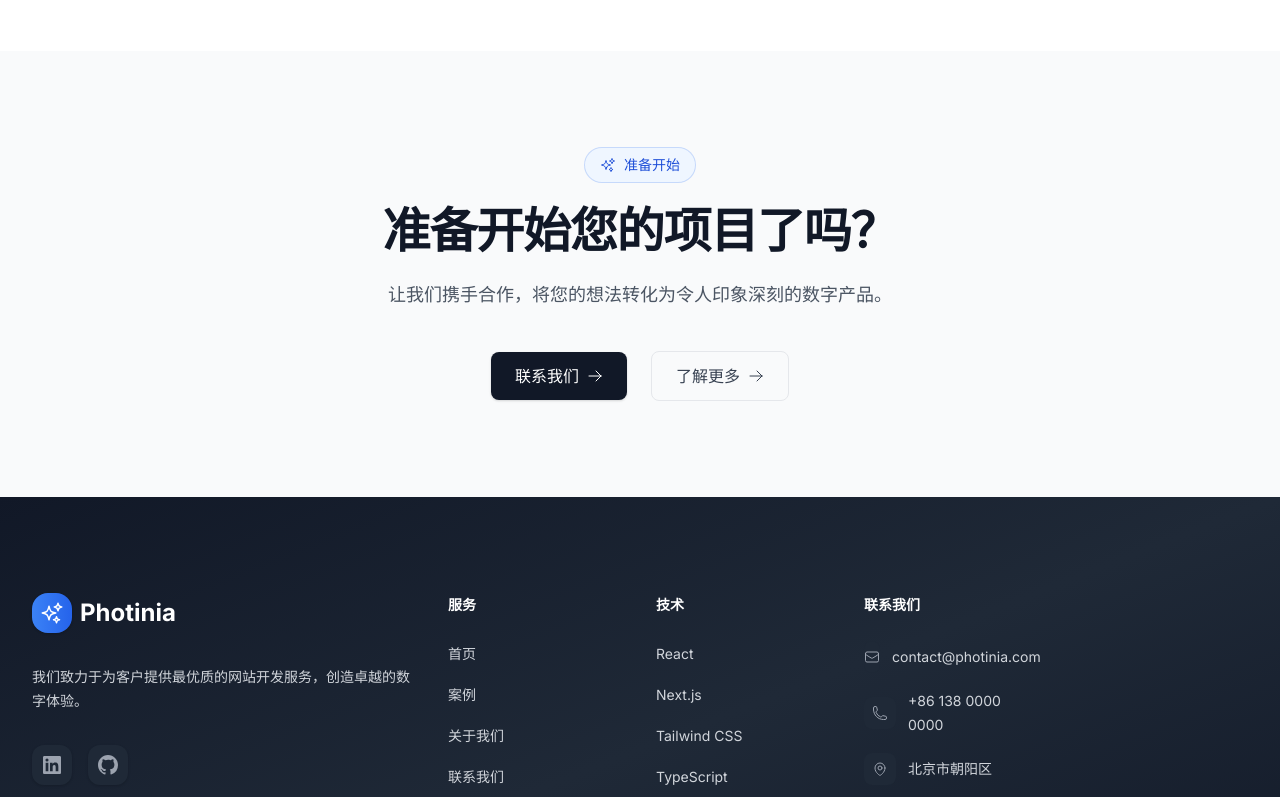
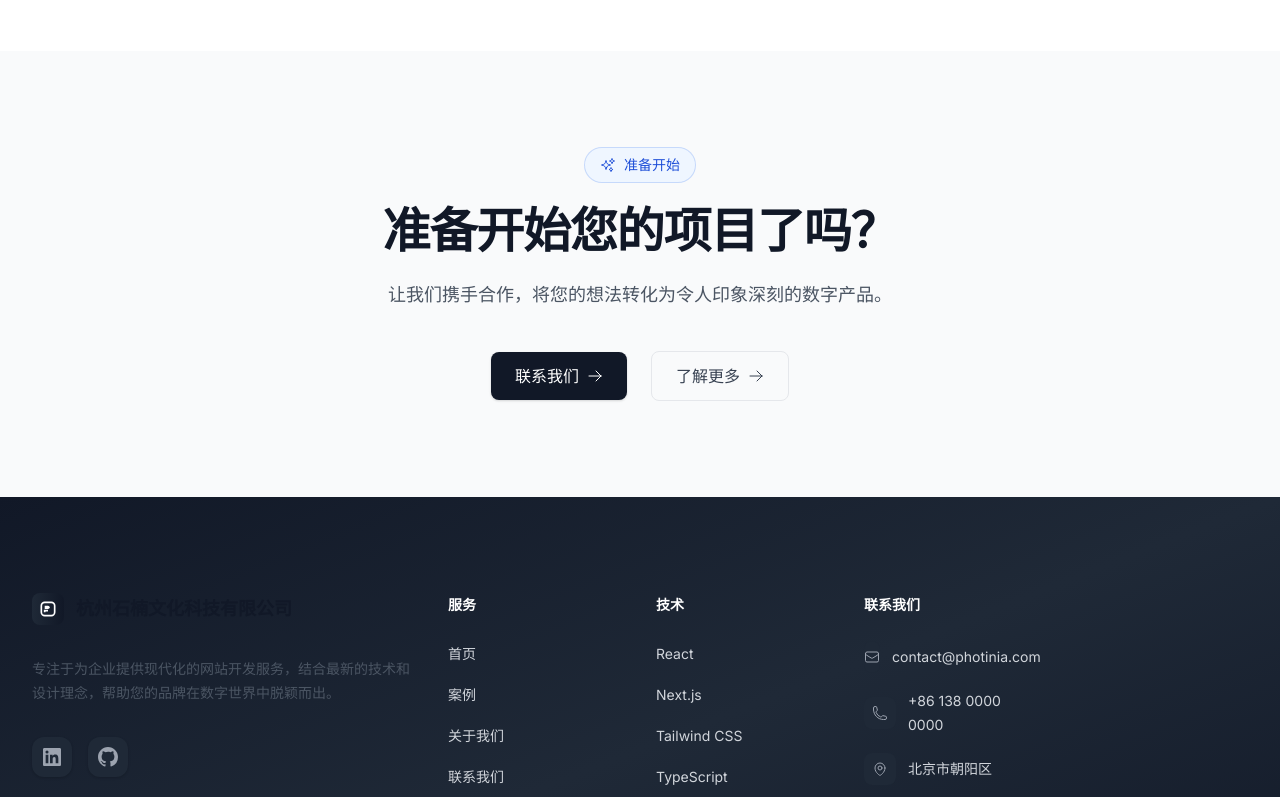
Before and after one commit to goudan1030/shinanwebsite, a Next.js app: page /cases in a window 1280 px wide. Shown: the part 2000-2797 px from the top of the page. Built offline with nearby package versions, Linux system fonts and the light colour scheme.

Commit message:
Update company name from Photinia to 杭州石楠文化科技有限公司

```diff
--- a/app/layout.tsx
+++ b/app/layout.tsx
@@ -5,8 +5,8 @@ import './globals.css'
 const inter = Inter({ subsets: ['latin'] })
 
 export const metadata: Metadata = {
-  title: 'Photinia - 专业的网站开发服务',
-  description: '我们提供现代化的网站开发服务，专注于用户体验和设计美学',
+  title: '杭州石楠文化科技有限公司 - 专业网站开发服务',
+  description: '杭州石楠文化科技有限公司专注于为企业提供现代化的网站开发服务，结合最新的技术和设计理念，帮助您的品牌在数字世界中脱颖而出。',
 }
 
 export default function RootLayout({
--- a/app/page.tsx
+++ b/app/page.tsx
@@ -97,7 +97,7 @@ export default function HomePage() {
               <span className="text-gray-900">数字体验</span>
             </h1>
             <p className="mt-6 text-lg leading-8 text-gray-600">
-              我们专注于为企业提供现代化的网站开发服务，结合最新的技术和设计理念，
+              杭州石楠文化科技有限公司专注于为企业提供现代化的网站开发服务，结合最新的技术和设计理念，
               帮助您的品牌在数字世界中脱颖而出。
             </p>
             <div className="mt-8 flex items-center gap-x-6">
--- a/components/Footer.tsx
+++ b/components/Footer.tsx
@@ -50,15 +50,19 @@ export default function Footer() {
       <div className="container-max section-padding">
         <div className="xl:grid xl:grid-cols-3 xl:gap-8">
           {/* Company Info */}
-          <div className="space-y-8 xl:col-span-1">
-            <div className="flex items-center gap-2">
-              <div className="flex h-10 w-10 items-center justify-center rounded-2xl bg-gradient-to-r from-primary-500 to-primary-600 shadow-soft">
-                <SparklesIcon className="h-6 w-6 text-white" />
+          <div className="space-y-8">
+            <div className="flex items-center gap-3">
+              <div className="flex h-8 w-8 items-center justify-center rounded-lg bg-gradient-to-r from-gray-800 to-gray-900">
+                <svg className="h-5 w-5 text-white" viewBox="0 0 24 24" fill="none" xmlns="http://www.w3.org2000/svg">
+                  <rect x="4" y="4" width="16" height="16" rx="4" fill="none" stroke="currentColor" strokeWidth="2"/>
+                  <path d="M8 8h4a2 2 0 0 1 2 2v0a2 2 0 0 1-2 2H8V8z" fill="currentColor"/>
+                  <path d="M8 16v-2h4" stroke="currentColor" strokeWidth="2"/>
+                </svg>
               </div>
-              <span className="text-2xl font-bold text-white">Photinia</span>
+              <span className="text-lg font-bold text-gray-900">杭州石楠文化科技有限公司</span>
             </div>
-            <p className="text-gray-300 text-sm leading-6">
-              我们致力于为客户提供最优质的网站开发服务，创造卓越的数字体验。
+            <p className="text-sm leading-6 text-gray-600">
+              专注于为企业提供现代化的网站开发服务，结合最新的技术和设计理念，帮助您的品牌在数字世界中脱颖而出。
             </p>
             <div className="flex space-x-4">
               {navigation.social.map((item) => (
--- a/components/Navigation.tsx
+++ b/components/Navigation.tsx
@@ -30,7 +30,7 @@ export default function Navigation() {
                 </svg>
               </div>
               <span className="text-xl font-bold text-gray-900 group-hover:text-gray-700 transition-colors duration-200">
-                Photinia
+                杭州石楠文化科技有限公司
               </span>
             </div>
           </Link>
@@ -96,7 +96,7 @@ export default function Navigation() {
                     </svg>
                   </div>
                   <span className="text-xl font-bold text-gray-900">
-                    Photinia
+                    杭州石楠文化科技有限公司
                   </span>
                 </div>
               </Link>
```
Also changed, not shown: 1 other file (tests, documents, lock files or other folders).
